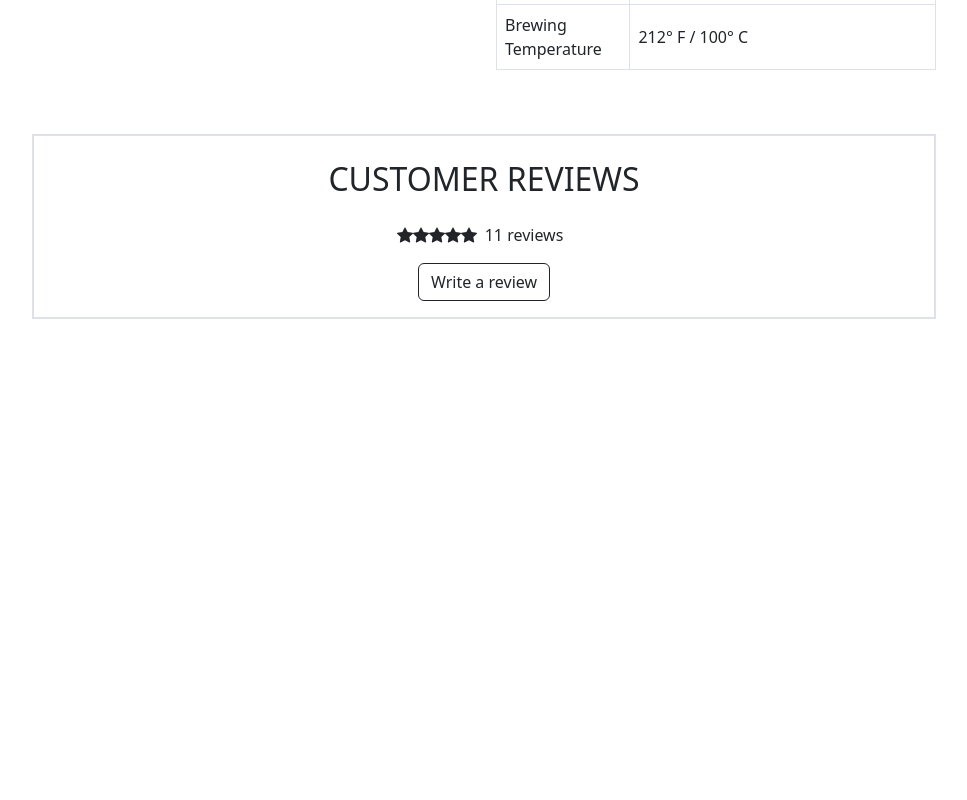
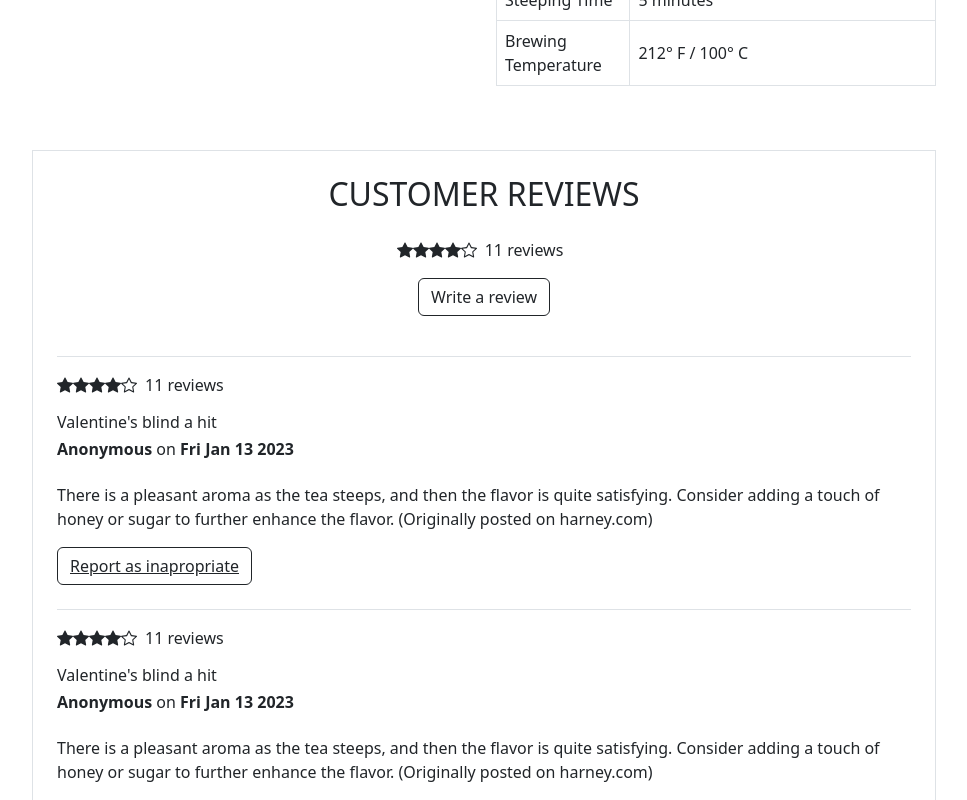
Before and after one commit to chingu-voyages/v42-geckos-team-16, a React (Create React App) app in the folder app/: page /products/1 in a window 1280 px wide. Shown: the part 1280-2080 px from the top of the page, without its empty margins (156-1123 px from the left). Before the commit the page ends 1647 px from the top, so only its background shows below. Built offline with nearby package versions, Linux system fonts and the light colour scheme.

Commit message:
finish customer reviews component

```diff
--- a/app/src/components/Icons/Icon.jsx
+++ b/app/src/components/Icons/Icon.jsx
@@ -14,3 +14,18 @@ export const StarFillIcon = () => {
         </svg>
     );
 };
+
+export const StarIcon = () => {
+    return (
+        <svg
+            xmlns="http://www.w3.org/2000/svg"
+            width="16"
+            height="16"
+            fill="currentColor"
+            className="bi bi-star"
+            viewBox="0 0 16 16"
+        >
+            <path d="M2.866 14.85c-.078.444.36.791.746.593l4.39-2.256 4.389 2.256c.386.198.824-.149.746-.592l-.83-4.73 3.522-3.356c.33-.314.16-.888-.282-.95l-4.898-.696L8.465.792a.513.513 0 0 0-.927 0L5.354 5.12l-4.898.696c-.441.062-.612.636-.283.95l3.523 3.356-.83 4.73zm4.905-2.767-3.686 1.894.694-3.957a.565.565 0 0 0-.163-.505L1.71 6.745l4.052-.576a.525.525 0 0 0 .393-.288L8 2.223l1.847 3.658a.525.525 0 0 0 .393.288l4.052.575-2.906 2.77a.565.565 0 0 0-.163.506l.694 3.957-3.686-1.894a.503.503 0 0 0-.461 0z" />
+        </svg>
+    );
+};
--- a/app/src/components/Icons/StarIcons.jsx/StarIcons.jsx
+++ b/app/src/components/Icons/StarIcons.jsx/StarIcons.jsx
@@ -1,14 +1,16 @@
 import React from "react";
-import { StarFillIcon } from "../Icon";
+import { StarFillIcon, StarIcon } from "../Icon";
 
-const StarIcons = () => {
+const StarIcons = ({ className }) => {
     return (
-        <div className="d-flex justify-content-start align-items-center mb-3">
+        <div
+            className={`d-flex justify-content-start align-items-center mb-3 ${className}`}
+        >
             <StarFillIcon />
             <StarFillIcon />
             <StarFillIcon />
             <StarFillIcon />
-            <StarFillIcon />
+            <StarIcon />
             <span className="mx-2">11 reviews</span>
         </div>
     );
--- a/app/src/components/ProductDetails/ProductDetails.jsx
+++ b/app/src/components/ProductDetails/ProductDetails.jsx
@@ -2,6 +2,7 @@ import React from "react";
 import { useState } from "react";
 import { firstImage, secondImage } from "../../images/images";
 import { StarFillIcon } from "../Icons/Icon";
+import StarIcons from "../Icons/StarIcons.jsx/StarIcons";
 import Reviews from "../Reviews/Reviews";
 
 const ProductDetails = () => {
@@ -100,14 +101,7 @@ const ProductDetails = () => {
                             Harney & Sons HRP Valentine's Day Tea (30 Sachets)
                         </h2>
                         <h3 className="fs-5 fw-bold">$24.95</h3>
-                        <div className="d-flex justify-content-start align-items-center">
-                            <StarFillIcon />
-                            <StarFillIcon />
-                            <StarFillIcon />
-                            <StarFillIcon />
-                            <StarFillIcon />
-                            <span className="mx-2">11 reviews</span>
-                        </div>
+                        <StarIcons />
                         <p>Shipping calculated at checkout</p>
                         <p className="mt-5">Quantity</p>
                         <input
--- a/app/src/components/Reviews/Review.jsx/Review.jsx
+++ b/app/src/components/Reviews/Review.jsx/Review.jsx
@@ -1,7 +1,22 @@
 import React from "react";
+import { StarFillIcon } from "../../Icons/Icon";
+import StarIcons from "../../Icons/StarIcons.jsx/StarIcons";
 
-const Review = () => {
-    return <div className="border border-t-2"></div>;
+const Review = ({ heading, author, publishDate, comment }) => {
+    return (
+        <div className="border-top border-top-1 m-4">
+            <StarIcons className="pt-3" />
+            <h3 className="fs-6 fw-normal">{heading}</h3>
+            <h4 className="fw-normal fs-6">
+                <span className="fw-bold">{author}</span> on{" "}
+                <span className="fw-bold">{publishDate}</span>
+            </h4>
+            <p className="pt-3">{comment}</p>
+            <button className="btn btn-outline-dark fs-6 text-decoration-underline text-end">
+                Report as inapropriate
+            </button>
+        </div>
+    );
 };
 
 export default Review;
--- a/app/src/components/Reviews/Reviews.jsx
+++ b/app/src/components/Reviews/Reviews.jsx
@@ -1,9 +1,41 @@
 import React from "react";
 import StarIcons from "../Icons/StarIcons.jsx/StarIcons";
+import Review from "./Review.jsx/Review";
 
 const Reviews = () => {
+    const reviews = [
+        {
+            heading: "Valentine's blind a hit",
+            author: "Anonymous",
+            publishDate: new Date(Date.now()).toDateString(),
+            comment:
+                "There is a pleasant aroma as the tea steeps, and then the flavor is quite satisfying. Consider adding a touch of honey or sugar to further enhance the flavor. (Originally posted on harney.com)",
+        },
+        {
+            heading: "Valentine's blind a hit",
+            author: "Anonymous",
+            publishDate: new Date(Date.now()).toDateString(),
+            comment:
+                "There is a pleasant aroma as the tea steeps, and then the flavor is quite satisfying. Consider adding a touch of honey or sugar to further enhance the flavor. (Originally posted on harney.com)",
+        },
+        {
+            heading: "Valentine's blind a hit",
+            author: "Anonymous",
+            publishDate: new Date(Date.now()).toDateString(),
+            comment:
+                "There is a pleasant aroma as the tea steeps, and then the flavor is quite satisfying. Consider adding a touch of honey or sugar to further enhance the flavor. (Originally posted on harney.com)",
+        },
+        {
+            heading: "Valentine's blind a hit",
+            author: "Anonymous",
+            publishDate: new Date(Date.now()).toDateString(),
+            comment:
+                "There is a pleasant aroma as the tea steeps, and then the flavor is quite satisfying. Consider adding a touch of honey or sugar to further enhance the flavor. (Originally posted on harney.com)",
+        },
+    ];
+
     return (
-        <div className="border border-2 mx-3 my-5">
+        <div className="border border-1 mx-3 my-5">
             <div className="d-flex flex-column align-items-center">
                 <h2 className="text-uppercase h2 my-4 fw-normal">
                     Customer reviews
@@ -13,6 +45,11 @@ const Reviews = () => {
                     Write a review
                 </button>
             </div>
+            <div>
+                {reviews.map((review, index) => {
+                    return <Review key={new Date() * index} {...review} />;
+                })}
+            </div>
         </div>
     );
 };
```
